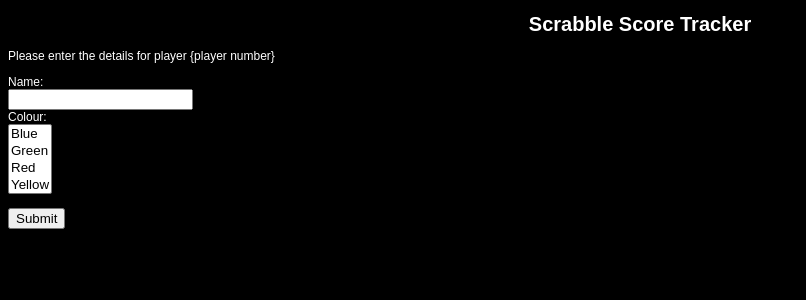
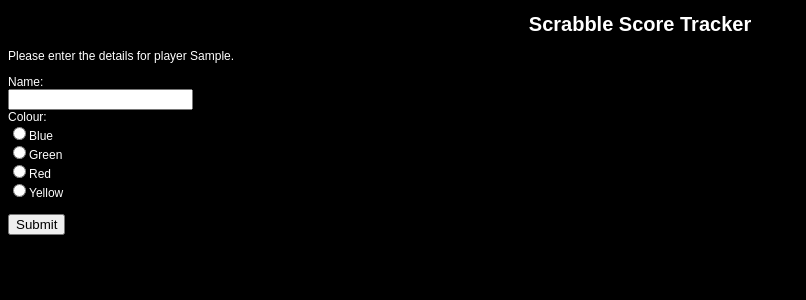
Before and after one commit to humberc03/scrabble-score-tracker, a Python web app: template templates/playerSetup.html in a window 1280 px wide. Shown: the top 300 px of the page, without its empty margins (0-806 px from the left). Run offline with Jinja, Linux system fonts and the light colour scheme; the template is opened without the code that fills it: most values are stand-ins (such as "Sample title", 1, 10 or a date in 2020).

Commit message:
Update playerSetup.html

```diff
--- a/templates/playerSetup.html
+++ b/templates/playerSetup.html
@@ -6,23 +6,22 @@
     <meta name="keywords" content="Python,Flask,HTML,CSS">
     <meta name="author" content="Murdo Maclachlan">
     <meta name="viewport" content="width=device-width, initial-scale=1.0">
-    <link rel="stylesheet" type="text/css" href="../css/stylesheet.css">
+    <link rel="stylesheet" type="text/css" href="static/stylesheet.css">
     <title> Scrabble Score Tracker </title>
   </head>
   <body>
     <h1> Scrabble Score Tracker </h1>
-        <p> Please enter the details for player {player number} </p>
+        <p> Please enter the details for player {{ i }}. </p>
         <div class="form">
-          <form>
+          <form action="/setup" method="post">
+            <input type="hidden" name="number" value={{ x }}>
             Name:</br>
             <input type="text" name="name"></br>
             Colour:</br>
-            <select name="colour" size="4">
-              <option value="blue">Blue</option></br>
-              <option value="green">Green</option></br>
-              <option value="red">Red</option></br>
-              <option value="yellow">Yellow</option>
-            </select></br></br>
+            <input type="radio" name="colour" value="blue">Blue</br>
+            <input type="radio" name="colour" value="green">Green</br>
+            <input type="radio" name="colour" value="red">Red</br>
+            <input type="radio" name="colour" value="yellow">Yellow</br></br>
             <input type="submit">
           </form>
         </div>
```
